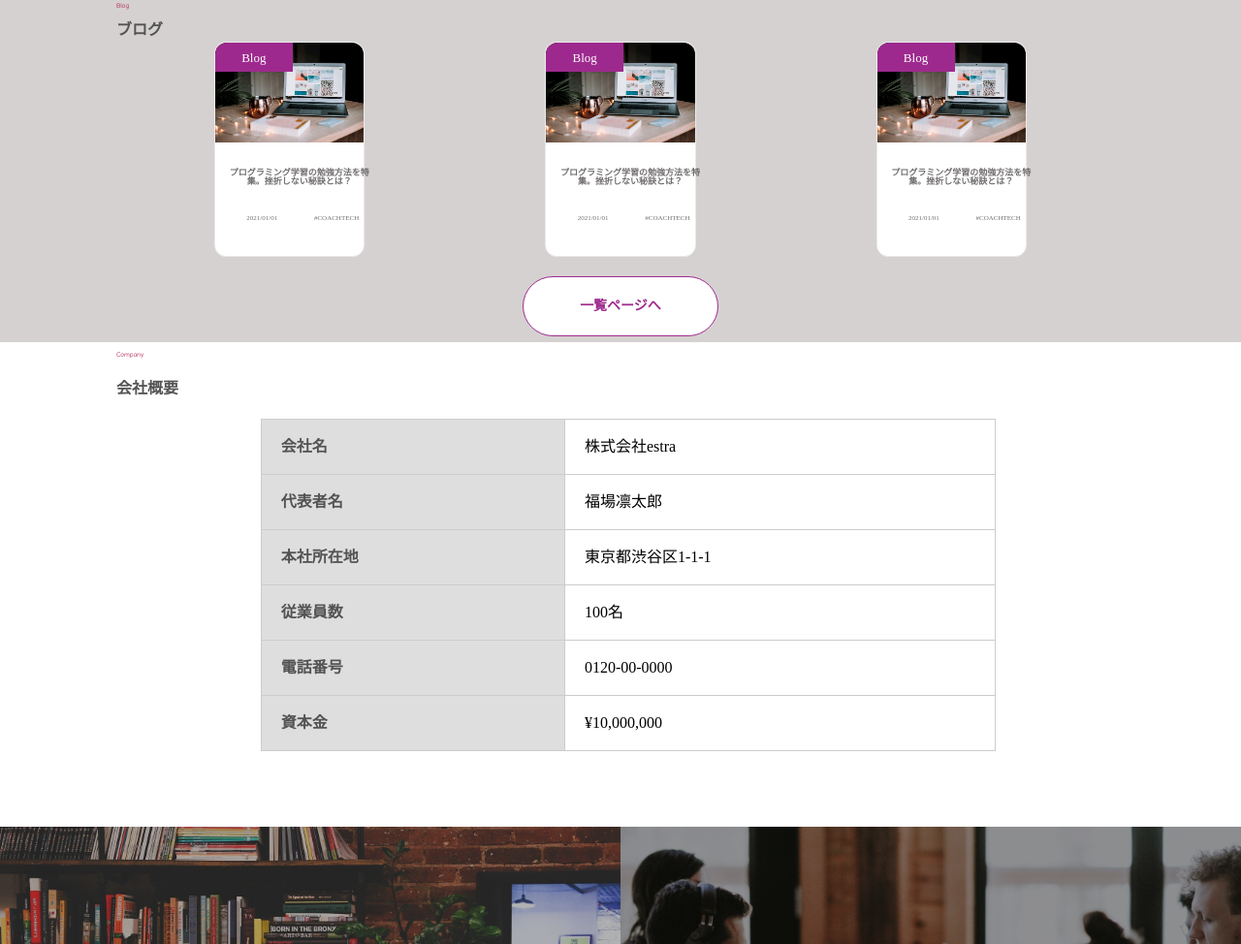
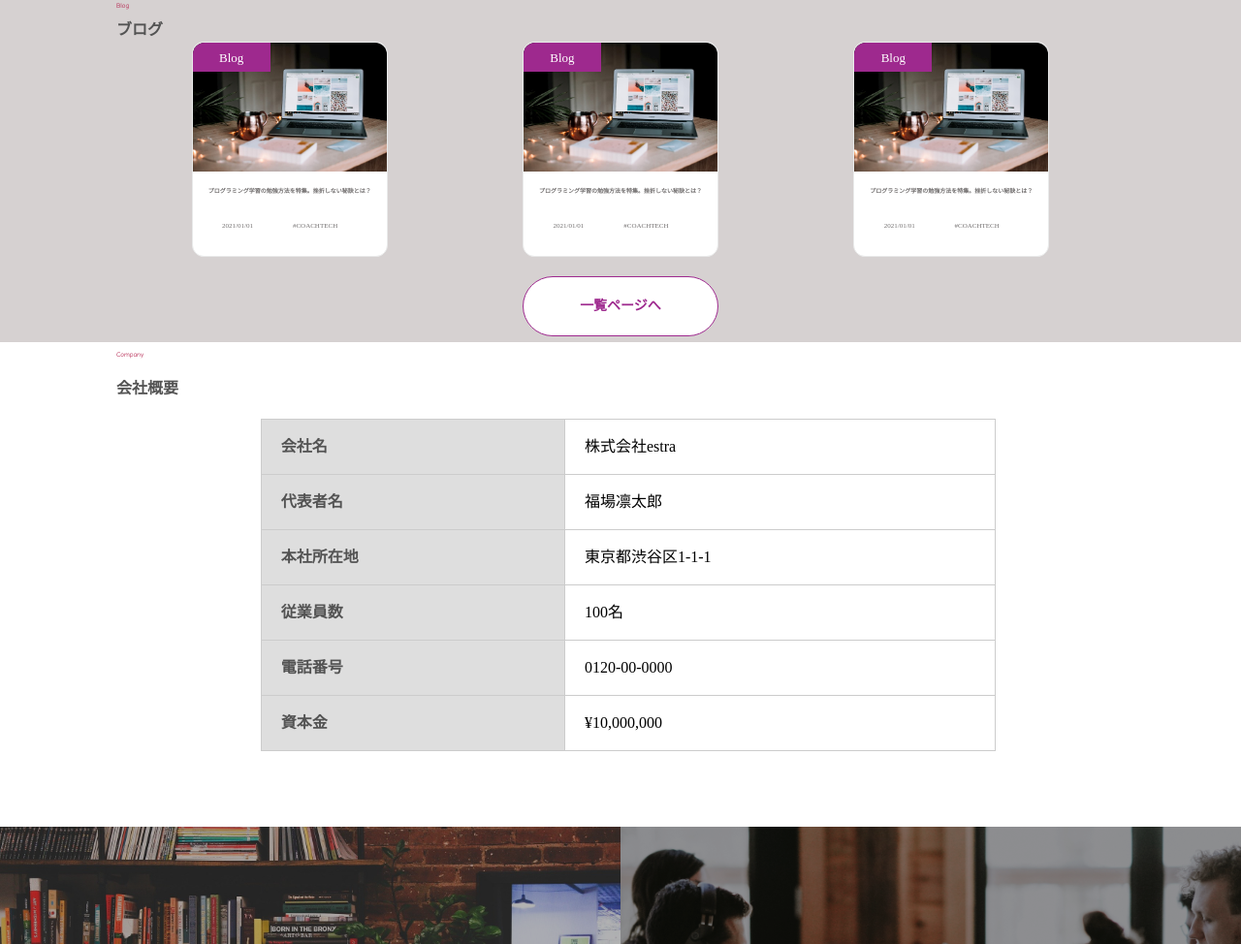
Before and after one commit to pcrmckp/lp_practice, a plain HTML site: page index.html in a window 1280 px wide. Shown: the part 1639-2613 px from the top of the page at 97% size. Drawn offline with Linux system fonts and the light colour scheme.

Commit message:
resubmit

```diff
--- a/css/style.css
+++ b/css/style.css
@@ -421,7 +421,7 @@ a {
 }
 
 .card {
-  width: 15%;
+  width: 200px;
   height: 220px;
   cursor: pointer;
   border: 1px solid #e9eaea;
@@ -463,12 +463,11 @@ a {
 
 .words4 {
   display: flex;
-  justify-content: space-between;
-  align-items: center;
+  justify-content: space-around;
+  width: 80%;
+  text-align: center;
   margin-top: 30px;
   background-color: none;
-  white-space: nowrap;
-  overflow: hidden;
 }
 
 .date2,
@@ -477,15 +476,14 @@ a {
   display: inline-block;
   align-self: center;
   color: rgb(114, 111, 111);
-  width: 50%;
-  white-space: nowrap;
-  overflow: hidden;
 }
 
 .title {
-  font-size: 9px;
+  font-size: 6px;
   color: rgb(114, 111, 111);
-  margin-top: 0;
+  margin-top: 20px;
+  overflow-wrap: break-word;
+  width: 180px;
 }
 
 .btn_list {
```
